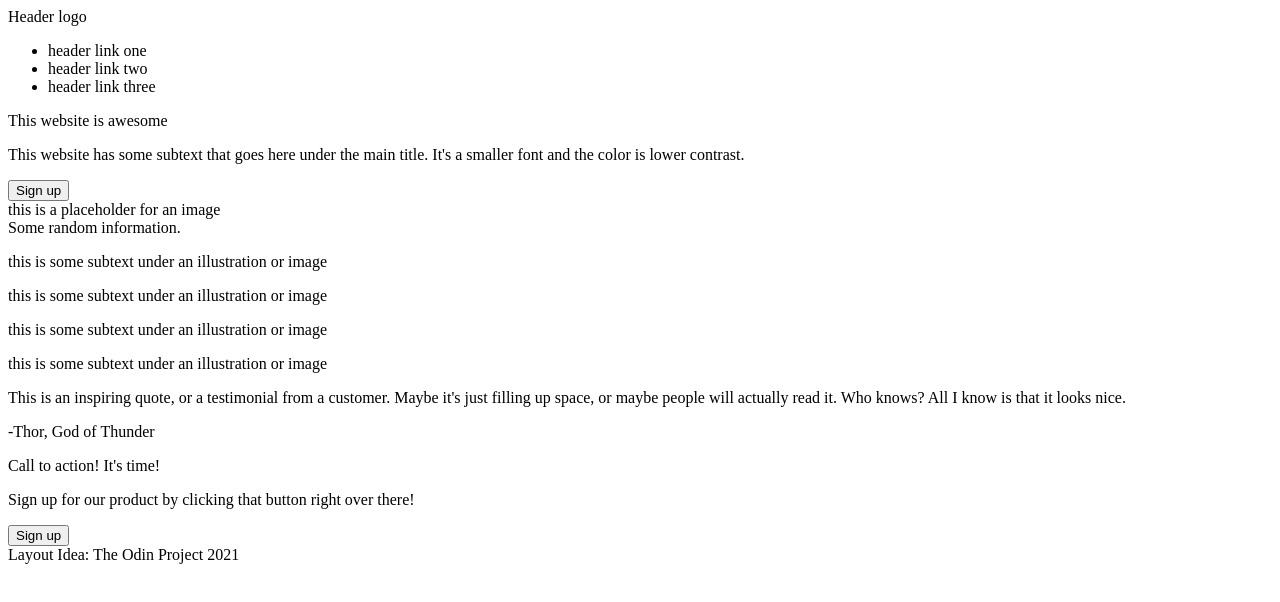
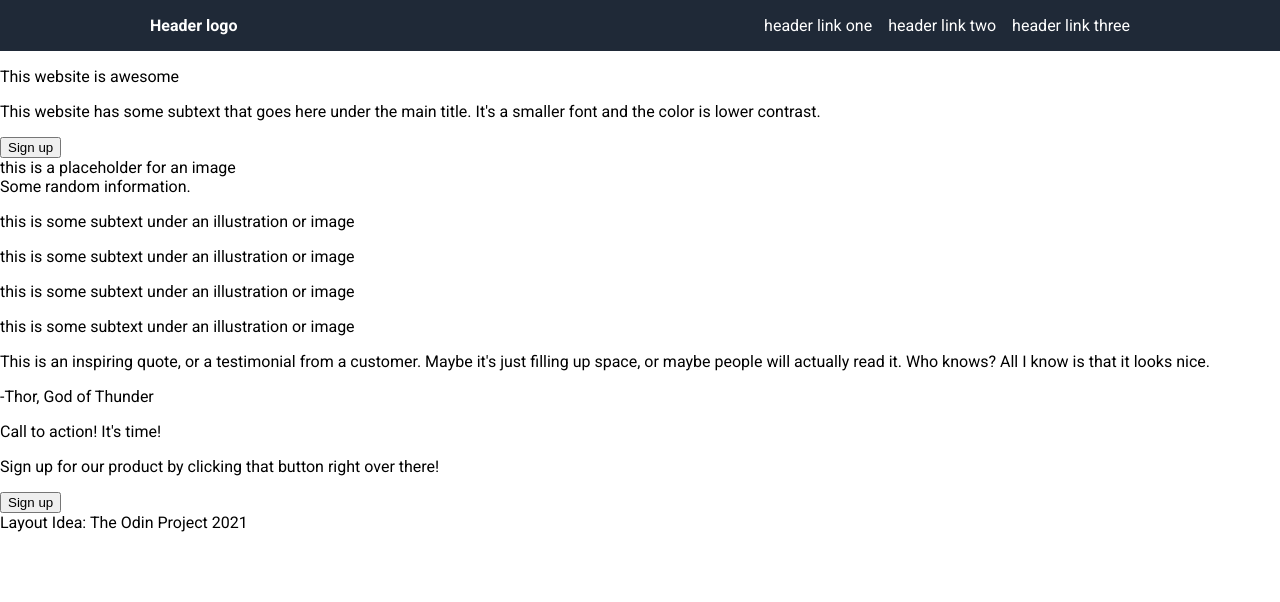
Before and after one commit to Noelle122/landing-page, a plain HTML site: page index.html in a window 1280 px wide. Drawn offline with Linux system fonts and the light colour scheme.

Commit message:
Header styled

```diff
--- a/index.html
+++ b/index.html
@@ -4,6 +4,7 @@
         <meta charset="UTF-8">
         <title>Landing Page</title>
         <link rel="stylesheet" href="style.css">
+        <link href="https://fonts.googleapis.com/css2?family=Roboto:wght@400;700&display=swap" rel="stylesheet">
     </head>
     <body>
         <div class="header">
--- a/style.css
+++ b/style.css
@@ -1,13 +1,33 @@
 body{
-
+    display: flex;
+    flex-direction: column;
+    font-family: 'Roboto';
+    margin: 0px;
+    padding: 0px;
 }
 
 .header{
+    display: flex;
+    background-color: #1F2937;
+    color: white;
+    align-items: center;
+    justify-content: space-between;
+}
 
+.header-logo{
+    font-weight: 700;
+    margin-left: 150px;
 }
 
 .header-links{
+    display: flex;
+    margin-right: 150px;
+    gap: 16px;
+}
 
+li{
+    display: flex;
+    text-decoration: none;
 }
 
 /*content container may not be necessary*/
```
